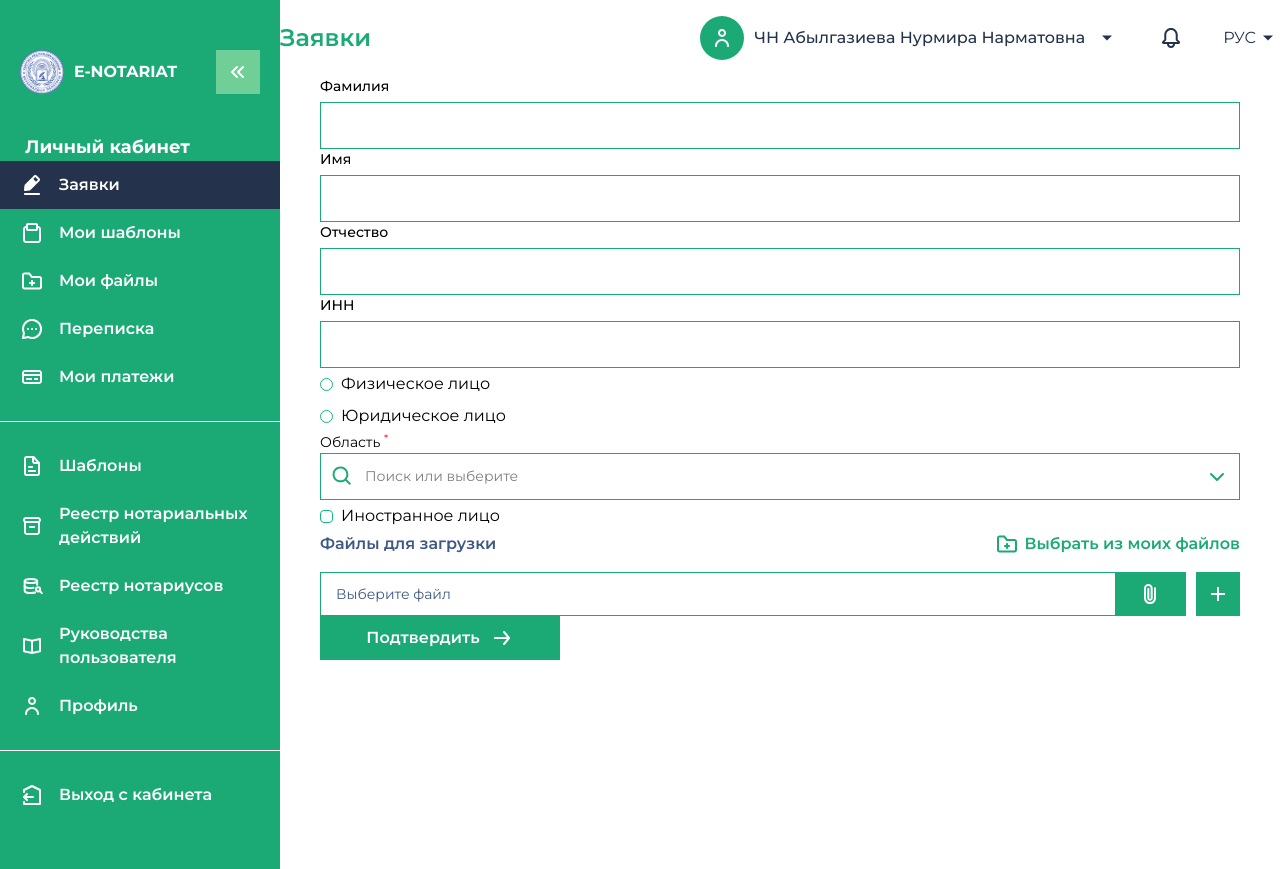
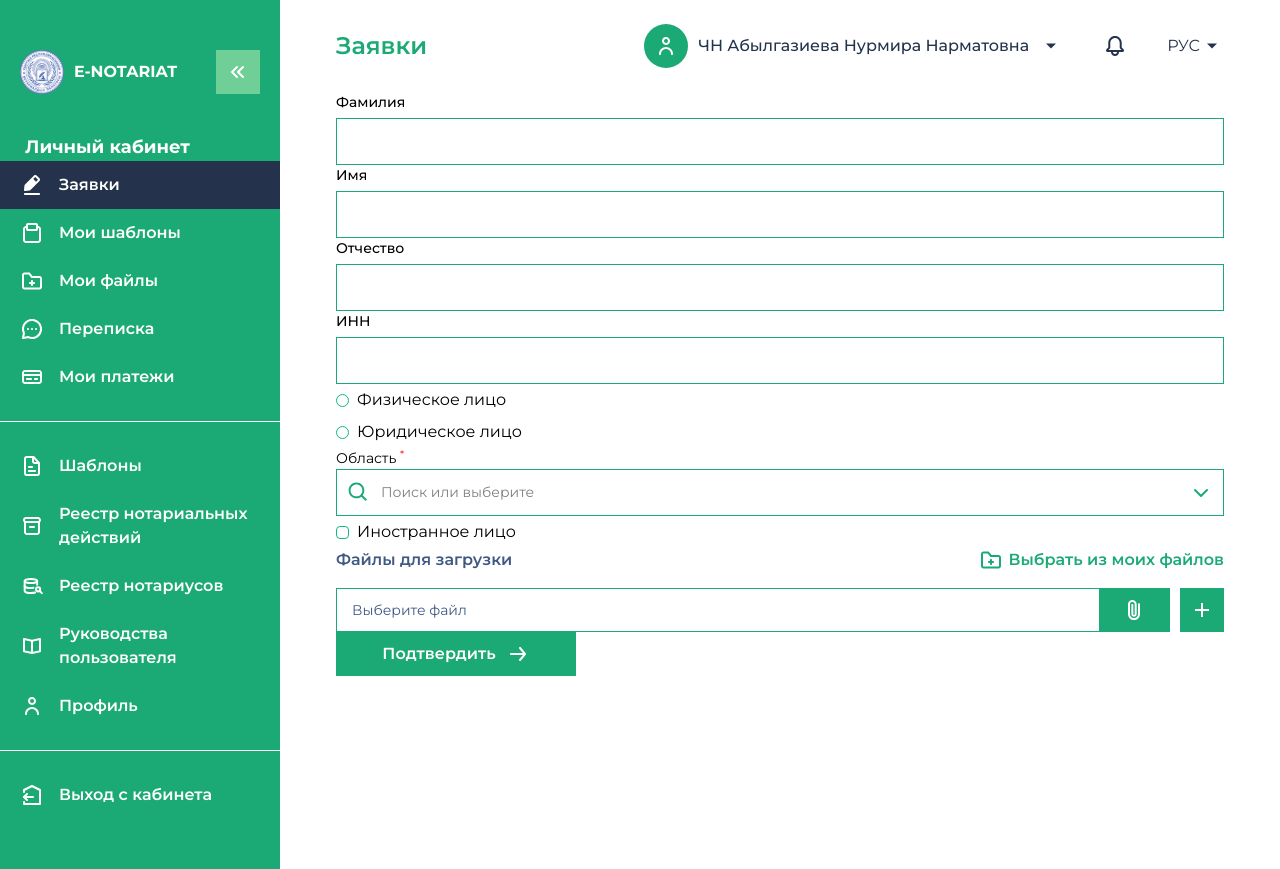
Before and after one commit to Seitek2002/e-notarius-next, a Next.js app: page /components in a window 1280 px wide. Built offline with nearby package versions, Linux system fonts and the light colour scheme.

Commit message:
layout-style-changes

```diff
--- a/src/app/components/CitizenForm/index.tsx
+++ b/src/app/components/CitizenForm/index.tsx
@@ -94,7 +94,7 @@ const CitizenForm = () => {
   };
 
   return (
-    <div className='px-10'>
+    <div>
       <form onSubmit={(e) => handleSubmit(e)}>
         {fields.map((field) => {
           if (field.type === 'input') {
--- a/src/app/components/layout.tsx
+++ b/src/app/components/layout.tsx
@@ -11,7 +11,7 @@ export default function Layout({ children }: { children: React.ReactNode }) {
   return (
     <div className='flex'>
       <Sidebar />
-      <div className='flex-1'>
+      <div className='flex-1 px-5 lg:px-14'>
         <header className='header'>
           <h2>Заявки</h2>
           <div className='header__right'>
--- a/src/app/components/style.css
+++ b/src/app/components/style.css
@@ -2,7 +2,7 @@
   display: flex;
   align-items: center;
   justify-content: space-between;
-  padding: 16px 0;
+  padding: 24px 0;
 
   h2 {
     color: var(--main-green);
```
